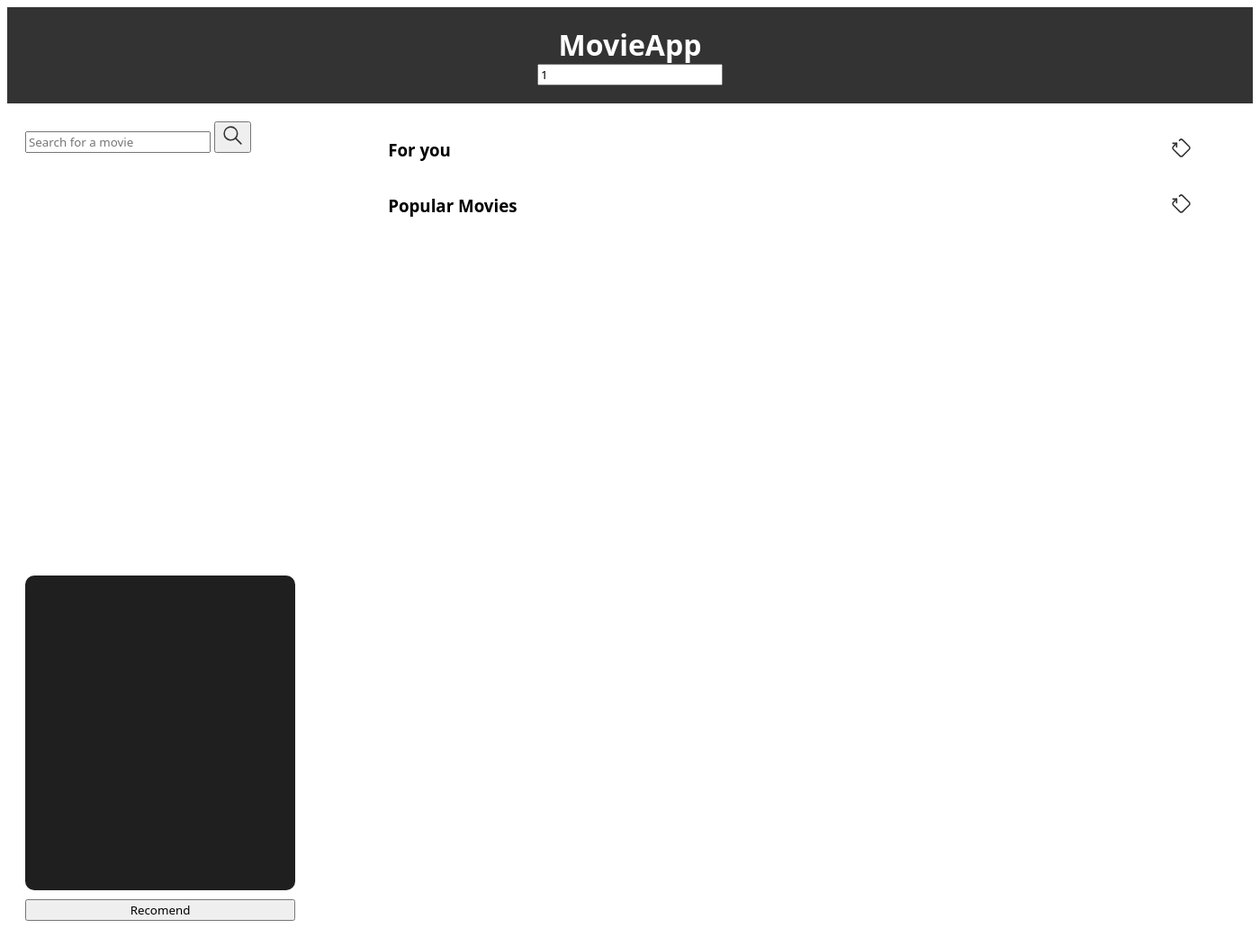
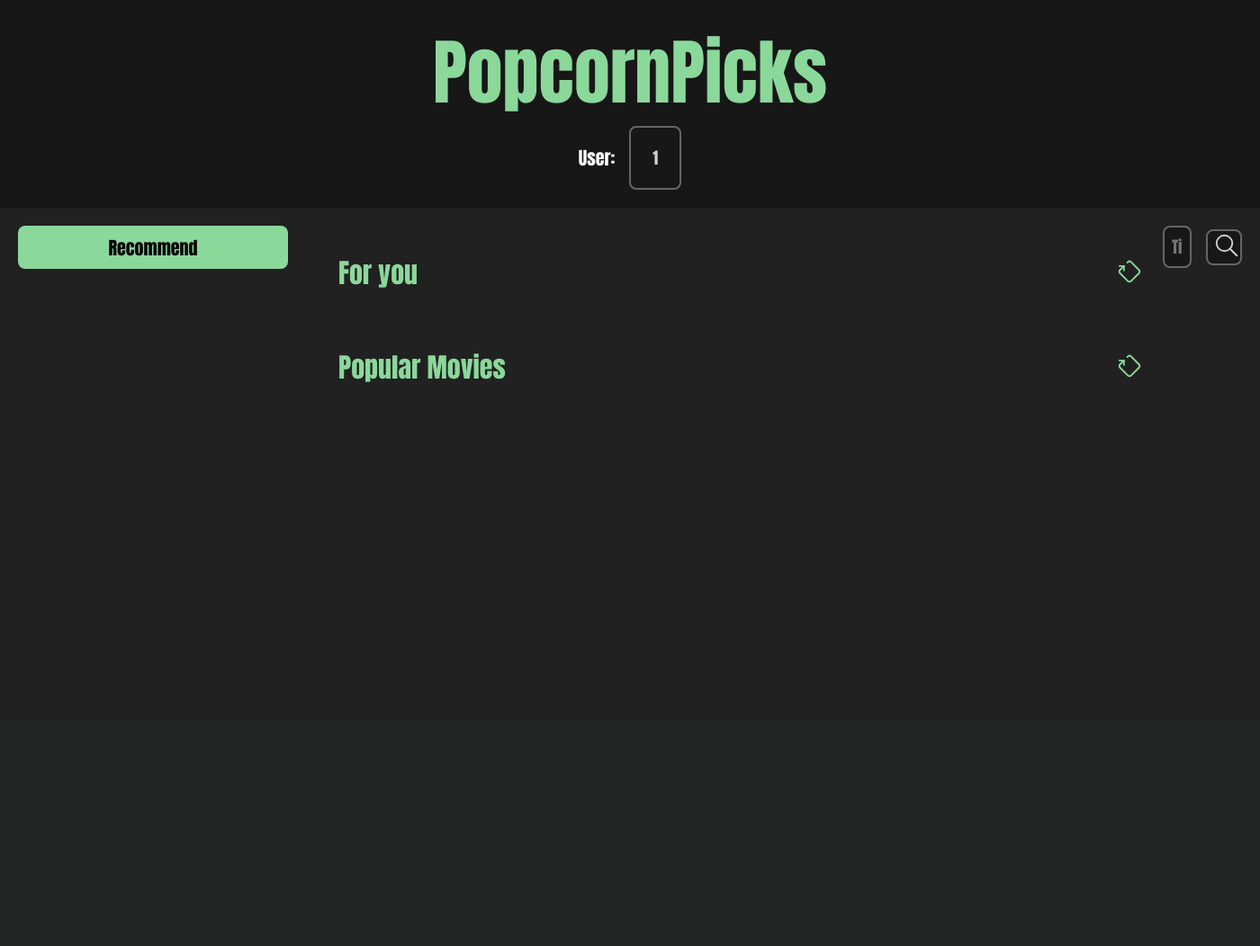
Before and after one commit to LuisFelipePoma/Movies_App, a Flask app: template src/app/templates/index.html in a window 1400 px wide. Shown: the whole page at 90% size. After the commit the page ends 425 px from the top, so only its background shows below. Run offline with Flask 3, Linux system fonts and the light colour scheme; the template is opened without the code that fills it, so the values that code supplies are empty; parts of the project's set-up code (start-up, migrations or seed data) failed here and were passed over.

Commit message:
frontend

```diff
--- a/src/app/static/css/index.css
+++ b/src/app/static/css/index.css
@@ -1,12 +1,21 @@
 /* ---------------------------- GLOBAL STYLES */
 
 * {
-	font-family: system-ui, -apple-system, BlinkMacSystemFont, 'Segoe UI', Roboto, Oxygen, Ubuntu, Cantarell, 'Open Sans', 'Helvetica Neue', sans-serif;
-	box-sizing: border-box;
+	font-family: Impact;
+	/* box-sizing: border-box; */
+}
+
+body {
+	padding: 0;
+	margin: 0;
+	background-color: #212121;
 }
 
 .selected {
-	background-color: #8bd89b;
+	background-color: #8bd89b !important;
+	.title, .title-card {
+		color: #171717 !important;
+	}
 }
 
 
@@ -44,35 +53,57 @@
 
 .loading-icon {
 	display: none;
-	width: 50px;
-	height: 50px;
+	width: 25px;
+	height: 25px;
 	margin: 0;
 	border: 5px solid #f3f3f3;
-	border-radius: 50%;
-	border-top: 5px solid #3498db;
+	color: #d1d1d1;
+	border-radius: 8px;
+	border-top: 5px solid #8bd89b;
 	animation: spin 1s linear infinite;
 }
 
 /* Header styles */
 header {
-	background-color: #333;
+	background-color: #171717;
 	color: white;
 	padding: 20px 0;
 	text-align: center;
 }
 
 header .logo {
-	font-size: 2em;
+	font-size: 5em;
 	font-weight: bold;
 	margin: 0;
+	color: #8bd89b;
+}
+
+.user-div {
+	display: flex;
+	justify-content: center;
+	column-gap: 1rem;
+	p {
+		font-size: 20px;
+	}
+	input{
+		width: 50px;
+		font-size: 18px;
+		background-color: #171717;
+		border: 2px solid #666666;
+		border-radius: 8px;
+		text-align: center;
+		color: #d1d1d1;
+		transition: 180ms box-shadow ease-in-out;
+	}
 }
 
 /* MAIN STYLES */
 
 main {
 	display: grid;
-	grid-template-columns: 3fr 7fr;
+	grid-template-columns: 1fr 6fr 3fr;
 	padding: 20px;
+	column-gap: 1rem;
 
 	>section {
 		display: flex;
@@ -86,6 +117,58 @@
 
 /* ---------------------------- ASIDE STYLES */
 
+/* search */
+.search {
+	width: 60%;
+	font-size: 18px;
+	background-color: #171717;
+	border: 2px solid #666666;
+	border-radius: 8px;
+	padding: 0.5rem;
+	color: #d1d1d1;
+	transition: 180ms box-shadow ease-in-out;
+}
+
+.search:focus {
+	border: 2px solid #8bd89b;
+	box-shadow: 0 0 0 1.5px #8bd89b;
+}
+
+form {
+	justify-content: center;
+}
+
+#filter {
+	button {
+		height: 40px;
+		width: 40px;
+		background-color: #171717;
+		border: 2px solid #666666;
+		border-radius: 8px;
+		transition: 180ms box-shadow ease-in-out;
+		color: #666666;
+
+	}
+
+	svg {
+		stroke: #d1d1d1;
+	}
+
+	button:hover {
+		color: #8bd89b;
+		border-color: #8bd89b;
+		box-shadow: 0 0 0 1.5px #8bd89b;
+		svg {
+			stroke: #8bd89b;
+		}
+		cursor: pointer;
+	}
+
+	display: flex;
+	align-items: center;
+	column-gap: 1rem;
+}
+
 /* aside */
 aside {
 	display: flex;
@@ -96,8 +179,8 @@
 
 /* section movies selected*/
 #movies-selected {
-	background-color: #1f1f1f;
-	border-radius: 10px;
+	/* background-color: #1f1f1f; */
+	border-radius: 8px;
 	width: 300px;
 	height: 350px;
 	padding: 20px;
@@ -115,9 +198,9 @@
 }
 
 .list-sidebar {
-	border-radius: 10px;
+	border-radius: 8px;
 	padding-top: 20px;
-	width: 300px;
+	/* width: 300px; */
 	height: 450px;
 	overflow-y: auto;
 	scroll-behavior: smooth;
@@ -127,13 +210,37 @@
 	gap: 10px;
 }
 
+#movies-selected {
+	/* border: 2px solid #666666; */
+}
+
 /* ---------------------------- SECTION MOVIES RECOMENDATIONS */
 #btn-recomend {
 	width: 300px;
+	border: 2px solid #8bd89b;
+	background-color: #8bd89b;
+	font-size: 20px;
+	border-radius: 8px;
+	height: 3rem;
+	transition: all 0.3s ease-in-out;
+	/* margin: 0 auto; */
+}
+
+#btn-recomend:hover {
+	background-color: #171717;
+	box-shadow: 0 0 0 1.5px #8bd89b;
+	color: #d1d1d1;
+	cursor: pointer;
 }
 
 #movies-recomendations {
 	display: none;
+}
+
+h3 {
+	color: #8bd89b;
+	font-size: 30px;
+	font-weight: 300;
 }
 
 /* ---------------------------- CARDS & MINICARDS */
@@ -178,6 +287,12 @@
 	}
 }
 
+#movies-filter {
+	display: flex;
+	flex-direction: column;
+	align-items: center;
+}
+
 .mini-card {
 	cursor: pointer;
 	display: flex;
--- a/src/app/templates/index.html
+++ b/src/app/templates/index.html
@@ -12,27 +12,18 @@
 
 <body>
 	<header>
-		<div class="logo">MovieApp</div>
+		<div class="logo">PopcornPicks</div>
 		<!-- select options for diferents user -->
-		<input id="user-id" value="1"/>
+		<div class="user-div">
+			<p>User: </p>
+			<input id="user-id" value="1"/>
+		</div>
 	</header>
 	<main>
 		<aside>
 			<!-- Form uses a function to fetch -->
-			<form id="filter">
-				<input name="query" placeholder="Search for a movie" />
-				<button>
-					<svg xmlns="http://www.w3.org/2000/svg" width="25" height="25" viewBox="0 0 24 24"
-						stroke-width="1.5" stroke="#333333" fill="none" stroke-linecap="round" stroke-linejoin="round">
-						<path stroke="none" d="M0 0h24v24H0z" fill="none" />
-						<circle cx="10" cy="10" r="7" />
-						<line x1="21" y1="21" x2="15" y2="15" />
-					</svg>
-				</button>
-			</form>
-			<section id="movies-filter" class="list-sidebar"></section>
+			<button id="btn-recomend">Recommend</button>
 			<section id="movies-selected" class="list-sidebar"></section>
-			<button id="btn-recomend">Recomend</button>
 		</aside>
 		<!-- SECTION YOUR SELECTIONS -->
 		<section>
@@ -48,8 +39,8 @@
 				<div class="movies-header">
 					<h3>For you</h3>
 					<button id="btn-refresh-for-you">
-						<svg xmlns="http://www.w3.org/2000/svg" width="25" height="25" viewBox="0 0 24 24"
-							stroke-width="1.5" stroke="#333333" fill="none" stroke-linecap="round"
+						<svg xmlns="http://www.w3.org/2000/svg" width="30" height="30" viewBox="0 0 24 24"
+							stroke-width="1.5" stroke="#8bd89b" fill="none" stroke-linecap="round"
 							stroke-linejoin="round">
 							<path stroke="none" d="M0 0h24v24H0z" fill="none" />
 							<path
@@ -64,7 +55,7 @@
 					<div class="card" id="{{movie.id}}">
 						<img src="{{movie.image}}" alt="{{ movie.title }}" />
 						<article>
-							<p>{{ movie.title }}</p>
+							<p class="title-card">{{ movie.title }}</p>
 							<p>{{ movie.release_date }}</p>
 						</article>
 					</div>
@@ -76,8 +67,8 @@
 				<div class="movies-header">
 					<h3>Popular Movies</h3>
 					<button id="btn-refresh-popular">
-						<svg xmlns="http://www.w3.org/2000/svg" width="25" height="25" viewBox="0 0 24 24"
-							stroke-width="1.5" stroke="#333333" fill="none" stroke-linecap="round"
+						<svg xmlns="http://www.w3.org/2000/svg" width="30" height="30" viewBox="0 0 24 24"
+							stroke-width="1.5" stroke="#8bd89b" fill="none" stroke-linecap="round"
 							stroke-linejoin="round">
 							<path stroke="none" d="M0 0h24v24H0z" fill="none" />
 							<path
@@ -92,7 +83,7 @@
 					<div class="card" id="{{movie.id}}">
 						<img src="{{movie.image}}" alt="{{ movie.title }}" />
 						<article>
-							<p>{{ movie.title }}</p>
+							<p class="title-card">{{ movie.title }}</p>
 							<p>{{ movie.release_date }}</p>
 						</article>
 					</div>
@@ -100,6 +91,20 @@
 				</div>
 			</section>
 		</section>
+		<div>
+			<form id="filter">
+				<input class="search" name="query" placeholder="Titles and genres" />
+				<button>
+					<svg xmlns="http://www.w3.org/2000/svg" width="30" height="30" viewBox="0 0 24 24"
+						stroke-width="1.5" stroke="#8bd89b" fill="none" stroke-linecap="round" stroke-linejoin="round">
+						<path stroke="none" d="M0 0h24v24H0z" fill="none" />
+						<circle cx="10" cy="10" r="7" />
+						<line x1="21" y1="21" x2="15" y2="15" />
+					</svg>
+				</button>
+			</form>
+			<section id="movies-filter" class="list-sidebar"></section>
+		</div>
 	</main>
 
 	<!-- TEMPLATES -->
```
Also changed, not shown: other parts of src/app/static/css/index.css (+14 -9 lines).
